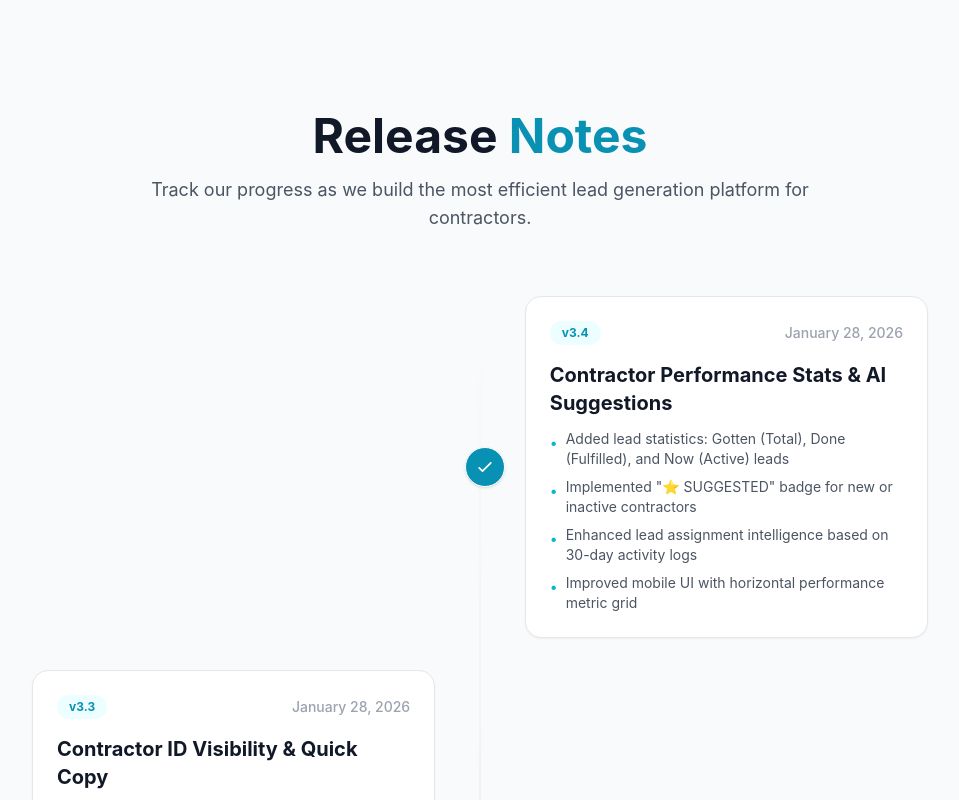
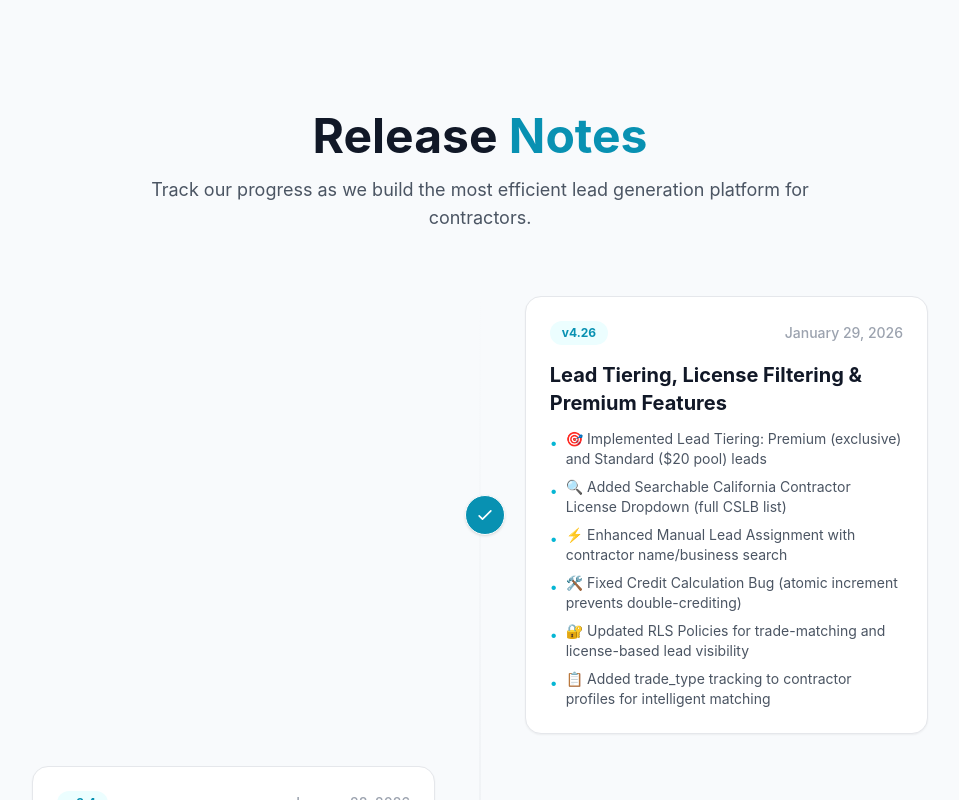
Before and after one commit to cadaeB02/Gaga-MVP-Leads, a Next.js app: page /updates in a window 1280 px wide. Shown: the top 800 px of the page, without its empty margins (160-1119 px from the left). Built offline with nearby package versions, Linux system fonts and the light colour scheme; no server answers.

Commit message:
v4.27: Add v4.26 changelog to updates page

```diff
--- a/app/updates/page.tsx
+++ b/app/updates/page.tsx
@@ -11,6 +11,19 @@ interface UpdateItem {
 }
 
 const updates: UpdateItem[] = [
+    {
+        version: 'v4.26',
+        title: 'Lead Tiering, License Filtering & Premium Features',
+        date: 'January 29, 2026',
+        changes: [
+            '🎯 Implemented Lead Tiering: Premium (exclusive) and Standard ($20 pool) leads',
+            '🔍 Added Searchable California Contractor License Dropdown (full CSLB list)',
+            '⚡ Enhanced Manual Lead Assignment with contractor name/business search',
+            '🛠️ Fixed Credit Calculation Bug (atomic increment prevents double-crediting)',
+            '🔐 Updated RLS Policies for trade-matching and license-based lead visibility',
+            '📋 Added trade_type tracking to contractor profiles for intelligent matching'
+        ]
+    },
     {
         version: 'v3.4',
         title: 'Contractor Performance Stats & AI Suggestions',
--- a/package.json
+++ b/package.json
@@ -1,6 +1,6 @@
 {
   "name": "gaga-leads-mvp",
-  "version": "4.26",
+  "version": "4.27",
   "private": true,
   "scripts": {
     "dev": "next dev",
```
